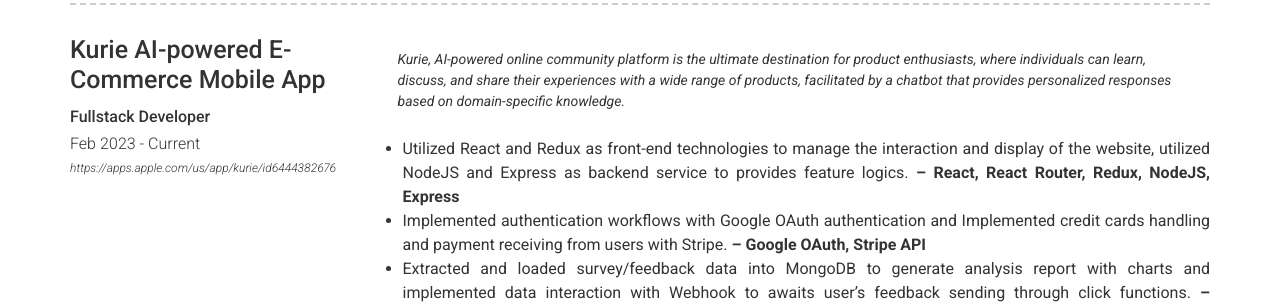
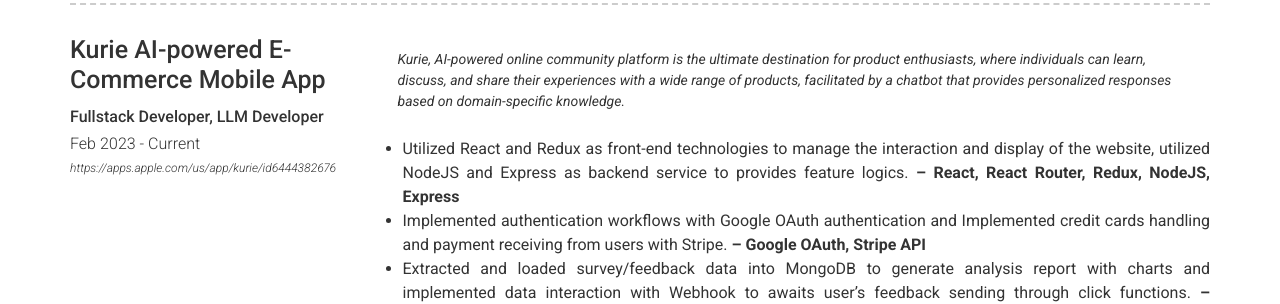
Before and after one commit to Travisliang001/online-cv, a Jekyll site: the page built from index.md, in a window 1280 px wide and 900 px high, scrolled down 469 px. Shown: the part 153-457 px from the top of the window. Built offline with Jekyll 4.4.1, drawn with Linux system fonts in a browser that asks for light colours.

Commit message:
Update projects.yml

```diff
--- a/_data/projects.yml
+++ b/_data/projects.yml
@@ -1,7 +1,7 @@
 # Project template
 - name: Kurie AI-powered E-Commerce Mobile App
   link: https://apps.apple.com/us/app/kurie/id6444382676
-  job_title: Fullstack Developer
+  job_title: Fullstack Developer, LLM Developer
   dates: Feb 2023 - Current
   quote: >
     Kurie, AI-powered online community platform is the ultimate destination for product enthusiasts, where individuals can learn, discuss, and share their experiences with a wide range of products, facilitated by a chatbot that provides personalized responses based on domain-specific knowledge.
```
